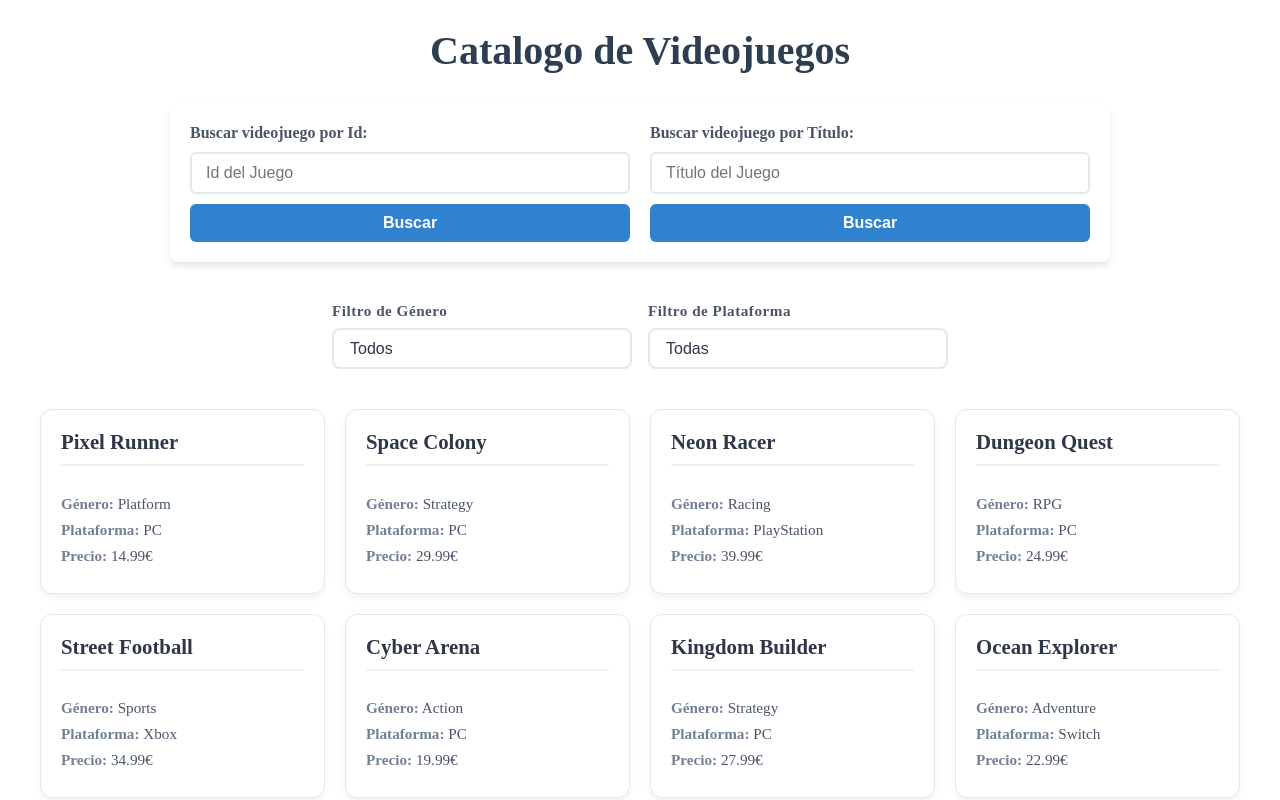
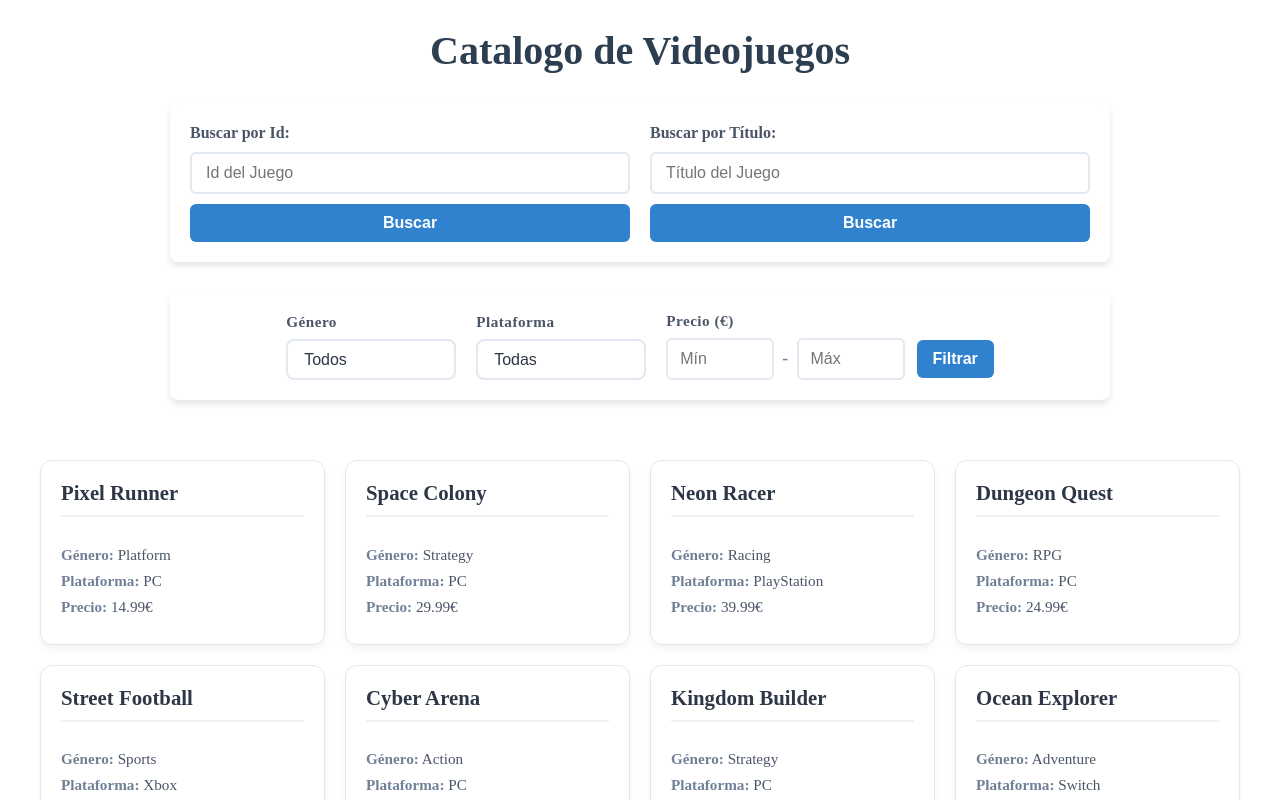
Before and after one commit to TheYinYan/Catalogo_Videojuegos, an Angular app: page / in a window 1280 px wide. Shown: the top 800 px of the page. Built offline with nearby package versions, Linux system fonts and the light colour scheme; data requests are answered from the project's data file.

Commit message:
Hecho Filtrado por rango de precios

```diff
--- a/src/app/app.component.css
+++ b/src/app/app.component.css
@@ -13,9 +13,12 @@ h1 {
   font-size: 2.5rem;
 }
 
+/* =========================================
+   BUSCADORES
+   ========================================= */
 .buscador-container {
   max-width: 900px;
-  margin: 0 auto 40px auto;
+  margin: 0 auto 30px auto;
   padding: 20px;
   background-color: #ffffff;
   border-radius: 8px;
@@ -67,6 +70,117 @@ h1 {
   background-color: #2b6cb0;
 }
 
+/* =========================================
+   FILTROS GLOBALES (Género, Plataforma, Precio)
+   ========================================= */
+.filtros-globales {
+  display: flex;
+  flex-direction: row;
+  flex-wrap: wrap;
+  justify-content: center;
+  align-items: flex-end;
+  gap: 20px;
+  max-width: 900px;
+  margin: 0 auto 40px auto;
+  padding: 20px;
+  background-color: #ffffff;
+  border-radius: 8px;
+  box-shadow: 0 4px 6px rgba(0, 0, 0, 0.1);
+}
+
+.filtro,
+.filtro-precios {
+  display: flex;
+  flex-direction: column;
+  gap: 8px;
+}
+
+.filtro span,
+.filtro-precios span {
+  font-size: 0.95rem;
+  font-weight: 600;
+  color: #4a5568;
+  letter-spacing: 0.5px;
+}
+
+.filtro-select {
+  width: 100%;
+  min-width: 170px;
+  padding: 10px 16px;
+  font-size: 1rem;
+  color: #2d3748;
+  background-color: #ffffff;
+  border: 2px solid #e2e8f0;
+  border-radius: 8px;
+  cursor: pointer;
+  outline: none;
+  transition: all 0.2s ease-in-out;
+  appearance: none;
+  background-position: right 12px center;
+  background-size: 16px;
+  padding-right: 40px;
+}
+
+.filtro-select:focus {
+  border-color: #3182ce;
+  box-shadow: 0 0 0 3px rgba(49, 130, 206, 0.15);
+}
+
+.filtro-select:hover {
+  border-color: #cbd5e1;
+}
+
+.precio-inputs {
+  display: flex;
+  align-items: center;
+  gap: 8px;
+}
+
+.precio-inputs input {
+  width: 80px;
+  padding: 10px 12px;
+  border: 2px solid #e2e8f0;
+  border-radius: 6px;
+  font-size: 1rem;
+  outline: none;
+  transition: border-color 0.2s;
+}
+
+.precio-inputs input:focus {
+  border-color: #3182ce;
+  box-shadow: 0 0 0 3px rgba(49, 130, 206, 0.15);
+}
+
+.precio-inputs input:hover {
+  border-color: #cbd5e1;
+}
+
+.precio-inputs .separador {
+  color: #718096;
+  font-weight: bold;
+  font-size: 1.1rem;
+}
+
+.precio-inputs button {
+  padding: 10px 16px;
+  background-color: #3182ce;
+  color: white;
+  border: none;
+  border-radius: 6px;
+  font-size: 1rem;
+  font-weight: bold;
+  cursor: pointer;
+  transition: background-color 0.2s;
+  margin-left: 4px;
+}
+
+.precio-inputs button:hover {
+  background-color: #2b6cb0;
+}
+
+/* =========================================
+   TARJETAS DE JUEGOS
+   ========================================= */
 .contenedor-tarjetas {
   display: grid;
   grid-template-columns: repeat(auto-fill, minmax(280px, 1fr));
@@ -114,63 +228,3 @@ h1 {
   margin-top: 40px;
   font-style: italic;
 }
-
-.filtro-container {
-  display: flex;
-  flex-direction: row;
-  flex-wrap: wrap;
-  gap: 16px;
-  justify-content: center;
-  align-items: flex-end;
-  max-width: 700px;
-  margin: 20px auto;
-  padding: 0 20px;
-}
-
-.filtro {
-  display: flex;
-  flex-direction: column;
-  gap: 8px;
-  flex: 1 1 240px;
-  max-width: 300px;
-}
-
-.filtro-container span {
-  font-size: 0.95rem;
-  font-weight: 600;
-  color: #4a5568;
-  letter-spacing: 0.5px;
-}
-
-.filtro-select {
-  width: 100%;
-  padding: 10px 16px;
-  font-size: 1rem;
-  color: #2d3748;
-  background-color: #ffffff;
-  border: 2px solid #e2e8f0;
-  border-radius: 8px;
-  cursor: pointer;
-  outline: none;
-  transition: all 0.2s ease-in-out;
-  appearance: none;
-  background-repeat: no-repeat;
-  background-position: right 12px center;
-  background-size: 16px;
-  padding-right: 40px;
-}
-
-.filtro-select:focus {
-  border-color: #3182ce;
-  box-shadow: 0 0 0 3px rgba(49, 130, 206, 0.15);
-}
-
-.filtro-select:hover {
-  border-color: #cbd5e1;
-}
-
-.filtro-select option {
-  color: #2d3748;
-  background-color: #ffffff;
-  padding: 10px;
-}
--- a/src/app/app.component.html
+++ b/src/app/app.component.html
@@ -1,22 +1,22 @@
-<h1>{{this.title}}</h1>
+<h1>{{ title }}</h1>
 
 <div class="buscador-container">
   <div class="buscador">
-    <label for="buscarId">Buscar videojuego por Id:</label>
+    <label for="buscarId">Buscar por Id:</label>
     <input #buscarId id="buscarId" type="text" placeholder="Id del Juego">
     <button (click)="onBuscarId(buscarId.value)">Buscar</button>
   </div>
 
   <div class="buscador">
-    <label for="buscarTitulo">Buscar videojuego por Título:</label>
+    <label for="buscarTitulo">Buscar por Título:</label>
     <input #buscarTitulo id="buscarTitulo" type="text" placeholder="Título del Juego">
     <button (click)="onBuscarTitulo(buscarTitulo.value)">Buscar</button>
   </div>
 </div>
 
-<div class="filtro-container">
+<div class="filtros-globales">
   <div class="filtro">
-    <span>Filtro de Género</span>
+    <span>Género</span>
     <select #genreSelect class="filtro-select" (change)="onGenreChange(genreSelect.value)">
       <option value>Todos</option>
       <option value="Action">Action</option>
@@ -30,7 +30,7 @@
   </div>
 
   <div class="filtro">
-    <span>Filtro de Plataforma</span>
+    <span>Plataforma</span>
     <select #platformSelect class="filtro-select" (change)="onPlatformChange(platformSelect.value)">
       <option value="">Todas</option>
       <option value="PC">PC</option>
@@ -39,6 +39,16 @@
       <option value="Switch">Switch</option>
     </select>
   </div>
+
+  <div class="filtro-precios">
+    <span>Precio (€)</span>
+    <div class="precio-inputs">
+      <input #minPrecio type="number" placeholder="Mín">
+      <span class="separador">-</span>
+      <input #maxPrecio type="number" placeholder="Máx">
+      <button (click)="onBuscarPrecio(minPrecio.value, maxPrecio.value)">Filtrar</button>
+    </div>
+  </div>
 </div>
 
 <div class="contenedor-tarjetas">
@@ -46,12 +56,12 @@
   <div class="card">
     <h3>{{game.title}}</h3>
     <div>
-      <p><b>Género:</b> {{game.genre}}</p>
-      <p><b>Plataforma:</b> {{game.platform}}</p>
-      <p><b>Precio:</b> {{game.price}}€</p>
+      <p><b>Género:</b> {{ game.genre }}</p>
+      <p><b>Plataforma:</b> {{ game.platform }}</p>
+      <p><b>Precio:</b> {{ game.price }}€</p>
     </div>
   </div>
-  }@empty {
+  } @empty {
   <span class="mensaje-vacio">No hay Juegos Cargados</span>
   }
 </div>
--- a/src/app/app.component.ts
+++ b/src/app/app.component.ts
@@ -45,6 +45,24 @@ export class AppComponent implements OnInit {
     }
   }
 
+  private aplicarFiltrosPrecio(price_gte: number, price_lte: number): void {
+    if (price_gte !== 0 && price_lte !== 0) {
+      this.gameServer.getGameprice(price_gte, price_lte).subscribe((games) => {
+        this.games = games;
+      });
+    } else if (price_gte !== 0) {
+      this.gameServer.getGamepriceMin(price_gte).subscribe((games) => {
+        this.games = games;
+      });
+    } else if (price_lte !== 0) {
+      this.gameServer.getGamepriceMax(price_lte).subscribe((games) => {
+        this.games = games;
+      });
+    } else {
+      this.ngOnInit();
+    }
+  }
+
   onBuscarId(id: string) {
     if (id === '') {
       this.ngOnInit();
@@ -56,13 +74,17 @@ export class AppComponent implements OnInit {
   }
 
   onBuscarTitulo(title: string) {
-    if (title  === '') {
+    if (title === '') {
       this.ngOnInit();
     } else {
       this.gameServer.getGameTitle(title).subscribe((game) => {
         this.games = game;
       });
     }
+  }
+
+  onBuscarPrecio(price_gte: string, price_lte: string) {
+    this.aplicarFiltrosPrecio(+price_gte, +price_lte)
   }
 
   onGenreChange(genre: string): void {
--- a/src/app/services/game.service.ts
+++ b/src/app/services/game.service.ts
@@ -26,6 +26,18 @@ export class GameService {
     return this.http.get<Game[]>(this.apiUrl + `?title_like=${title}`);
   }
 
+  getGamepriceMax(price_lte: number) {
+    return this.http.get<Game[]>(this.apiUrl + `?price_lte=${price_lte}`);
+  }
+
+  getGamepriceMin(price_gte: number) {
+    return this.http.get<Game[]>(this.apiUrl + `?price_gte=${price_gte}`);
+  }
+
+  getGameprice(price_gte: number, price_lte: number){
+    return this.http.get<Game[]>(this.apiUrl + `?price_gte=${price_gte}&price_lte=${price_lte}`);
+  }
+
   getGameGenre(genre: string) {
     return this.http.get<Game[]>(this.apiUrl + `?genre=${genre}`);
   }
```
